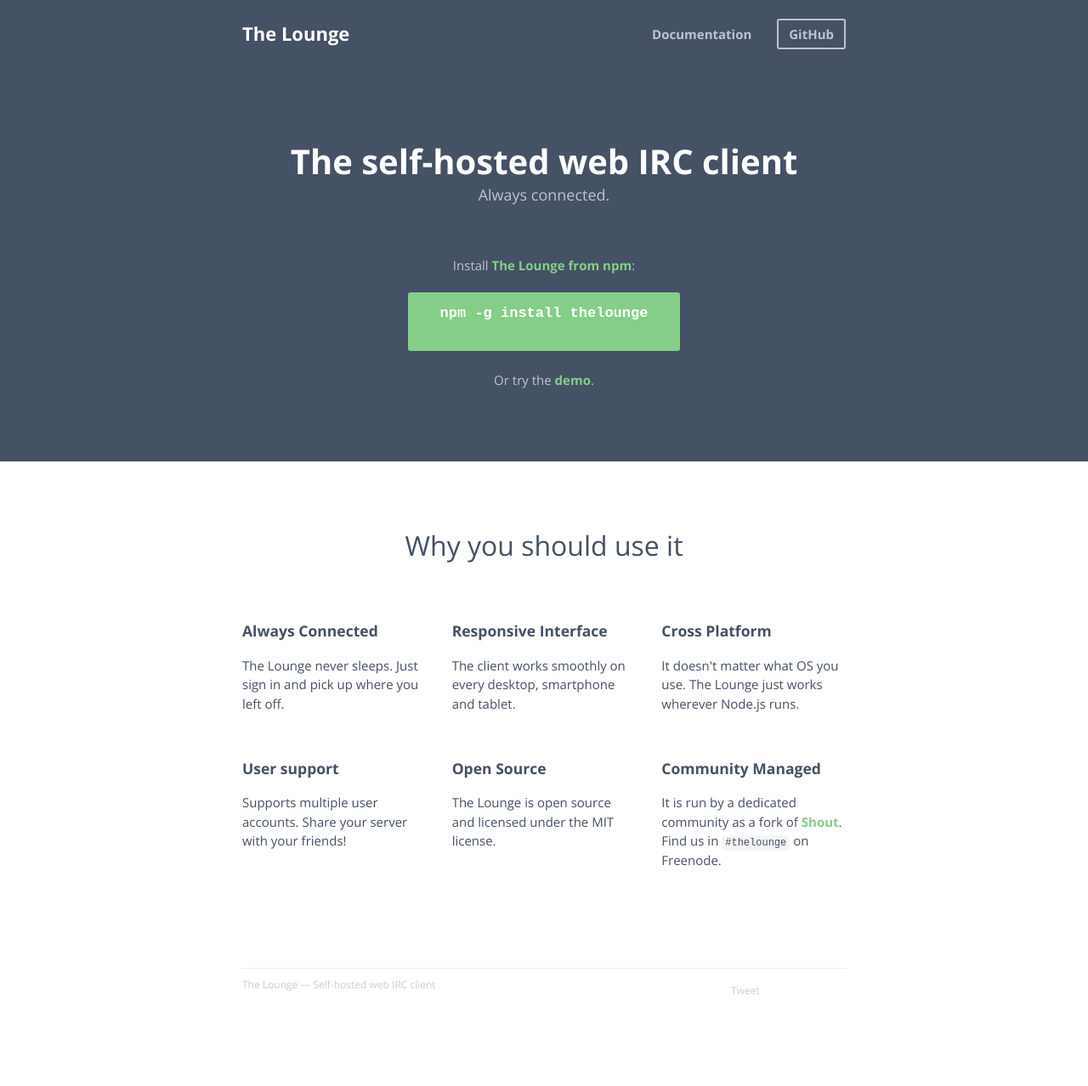
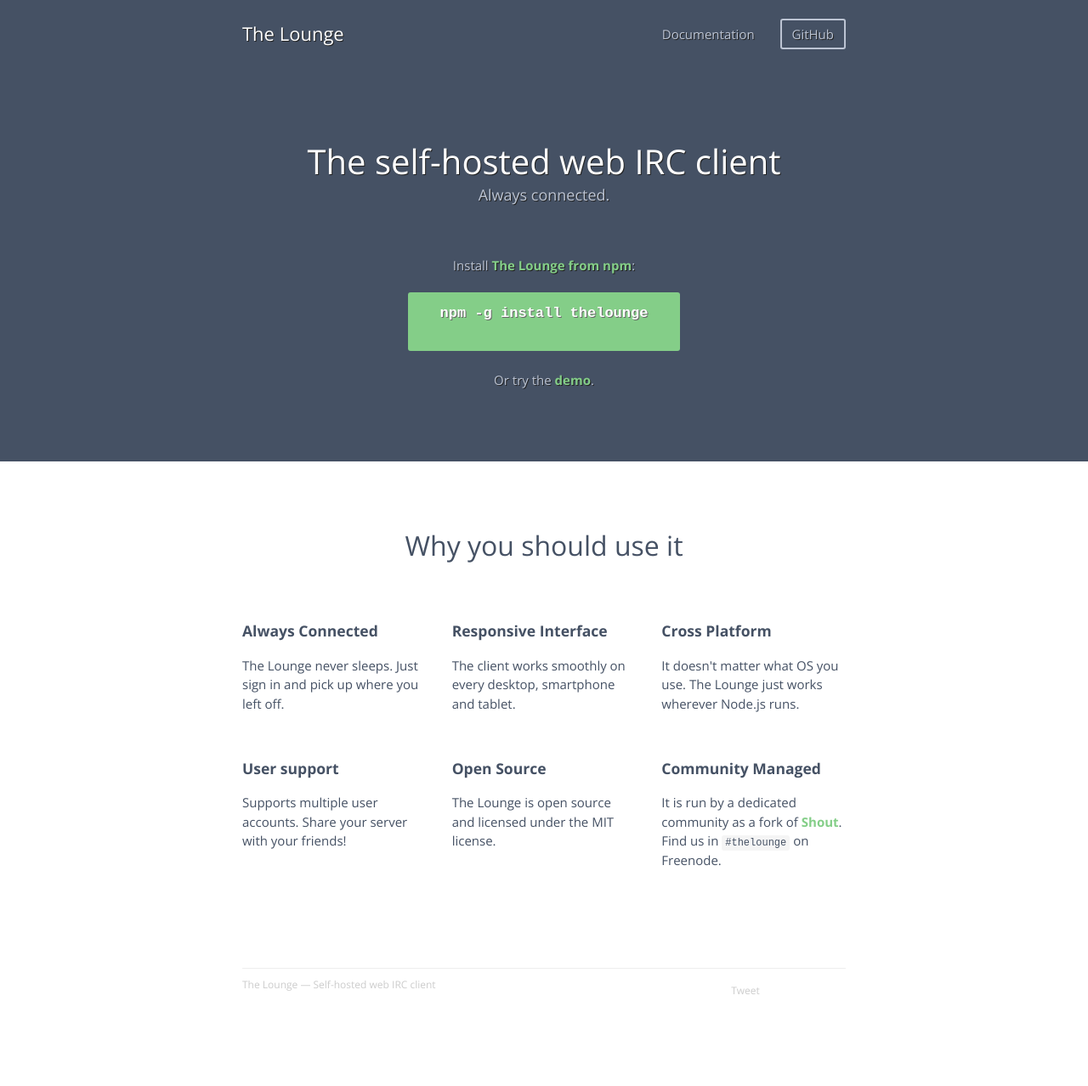
Before and after one commit to thelounge/thelounge.github.io, a Jekyll site: the page built from index.html, in a window 1280 px wide. Shown: the whole page at 85% size. Built offline with Jekyll 4.4.1, drawn with Linux system fonts in a browser that asks for light colours; Markdown is read by kramdown in place of the engine named in the settings; comment, search, counter and statistics services are not loaded; grey boxes are pictures that could not be loaded.

Commit message:
Add font shadow in splash and decrease main text font weight

```diff
--- a/css/style.css
+++ b/css/style.css
@@ -63,9 +63,7 @@
 	background: #455164;
 	color: #bcc4d3;
 	padding: 10px 0;
-}
-#nav a {
-	font-weight: 700;
+	text-shadow: 1px 1px #222;
 }
 #nav a:hover {
 	border-color: #fff;
@@ -95,10 +93,11 @@
 	color: #fff;
 	text-align: center;
 	padding-bottom: 50px;
+	text-shadow: 1px 1px #222;
 }
 #splash h1 {
 	font-size: 40px;
-	font-weight: 700;
+	font-weight: 300;
 	margin: 0;
 }
 #splash h2 {
@@ -129,6 +128,7 @@
 	padding: 15px;
 	margin: 5px;
 	min-width: 45%;
+	text-shadow: 1px 1px #666;
 }
 #splash .card strong {
 	display: block;
```
